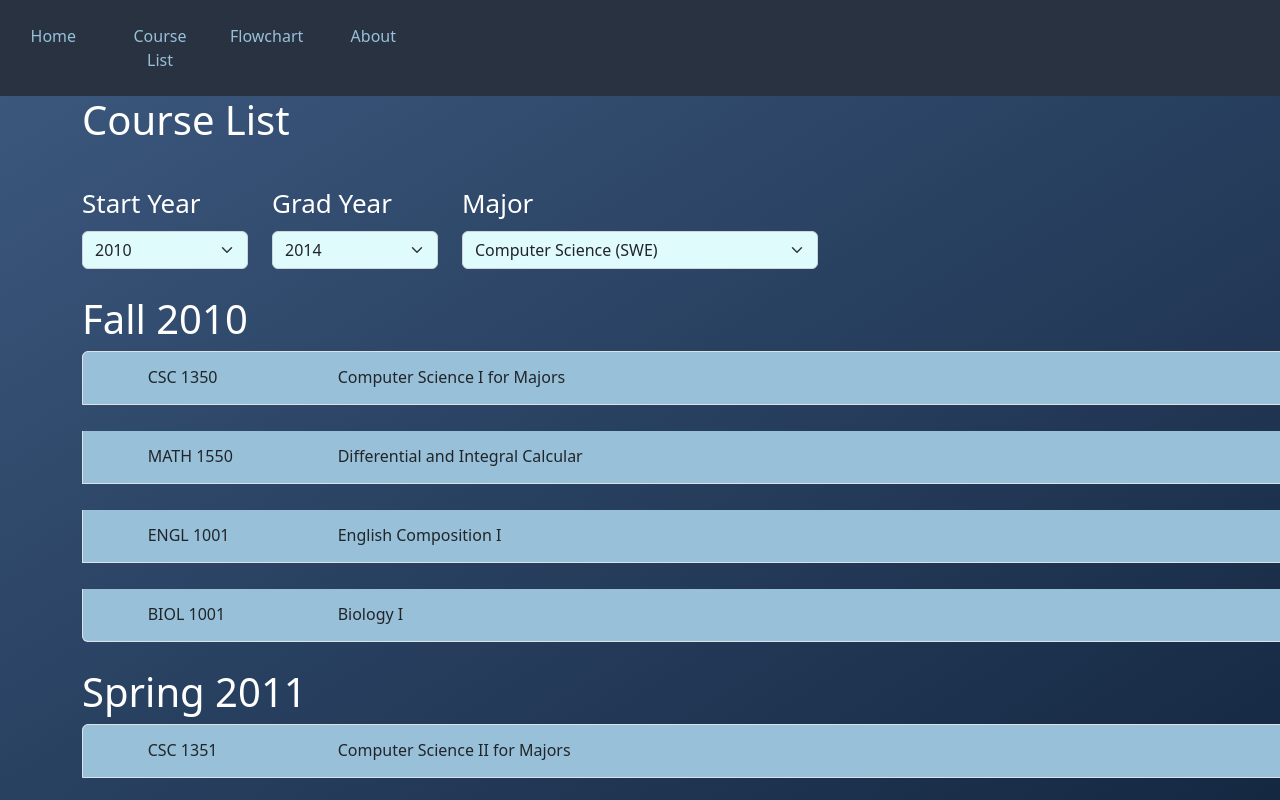
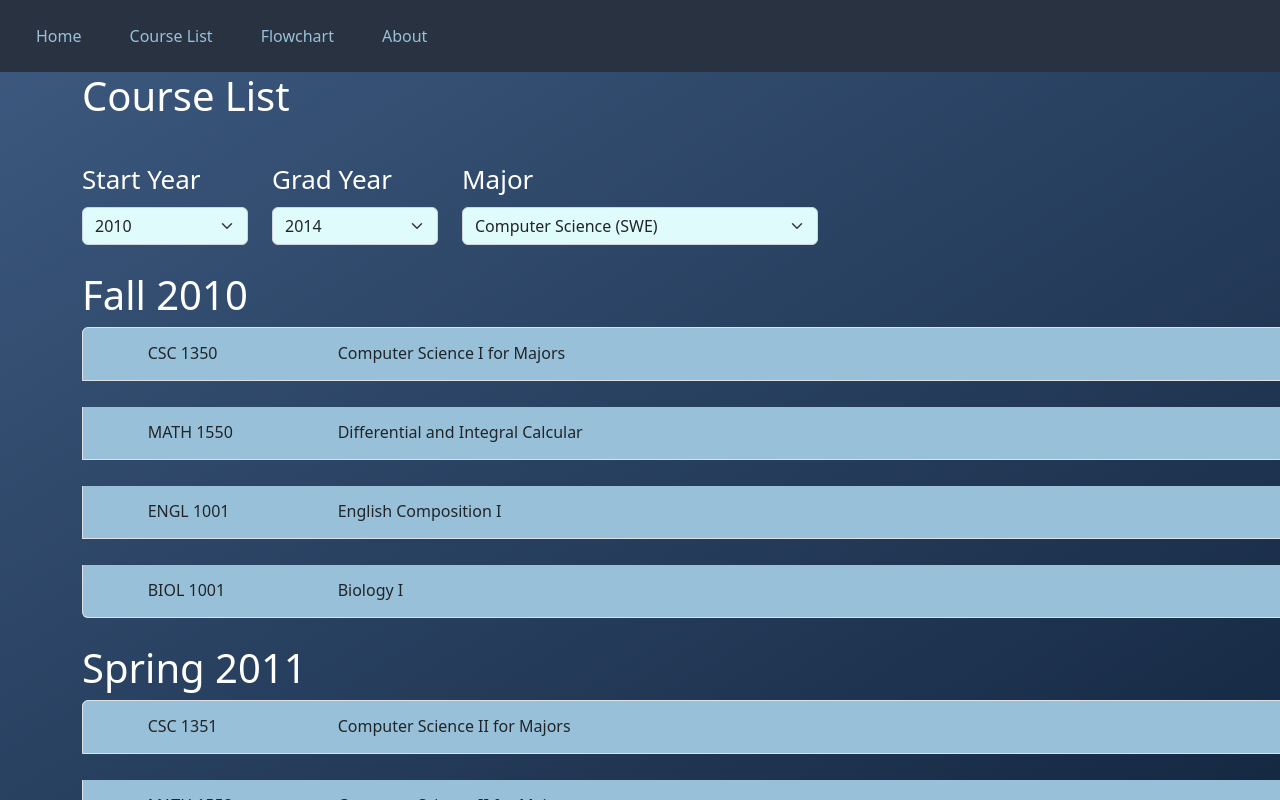
Before and after one commit to SamJones329/OnTrackFrontend, a React (Create React App) app: page /geaux-hack-2022/courselist in a window 1280 px wide. Shown: the top 800 px of the page. Built offline with nearby package versions, Linux system fonts and the light colour scheme.

Commit message:
Refactor Navbar to Bootstrap Navbar

```diff
--- a/src/components/Navbar/Navbar.scss
+++ b/src/components/Navbar/Navbar.scss
@@ -1,17 +1,20 @@
 .custom-nav{
     background-color: #293241;
+    padding-top: 1rem;
+    padding-bottom: 1rem;
 }
 
-.link-button{
-    padding: 1.5em 0 1.5em 0;
-    text-align: center;
+.container.nav-container{
+    margin-left: 0% !important;
 }
 
 a.custom-link{
-    color: #98c1d9;
-    text-decoration: none;
+    color: #98c1d9 !important;
+    text-decoration: none !important;
+    margin-left: 1.5rem;
+    margin-right: 1.5rem;
 }
 
 a:hover.custom-link{
-    color: #e0fbfc;
+    color: #e0fbfc !important;
 }
--- a/src/components/Navbar/Navbar.tsx
+++ b/src/components/Navbar/Navbar.tsx
@@ -2,8 +2,10 @@ import * as React from 'react';
 import {
   Container,
   Row,
-  Col
+  Col,
+  Nav
 } from "react-bootstrap";
+import {Navbar as BSNavbar} from "react-bootstrap"
 import { Link } from 'react-router-dom';
 import './Navbar.scss';
 
@@ -11,18 +13,16 @@ import './Navbar.scss';
 export default function Navbar(props: {children?: React.ReactNode}) {
   return (
     <div className='custom-nav'>
-      <Container fluid>
-        <Row>
-          <Col md={4}>
-            <Row>
-              <Col md={3} className="link-button"><Link to={"/geaux-hack-2022/"} className="custom-link">Home</Link></Col>
-              <Col md={3} className="link-button"><Link to={"/geaux-hack-2022/courselist"} className="custom-link">Course List</Link></Col>
-              <Col md={3} className="link-button"><Link to={"/geaux-hack-2022/flowchart"} className="custom-link">Flowchart</Link></Col>
-              <Col md={3} className="link-button"><Link to={"/geaux-hack-2022/about"} className="custom-link">About</Link></Col>
-            </Row>
-          </Col>
-        </Row>
-      </Container>
+      <BSNavbar>
+        <Container className='nav-container'>
+          <BSNavbar.Collapse>
+            <Nav.Link className="custom-link" href="/geaux-hack-2022/">Home</Nav.Link>
+            <Nav.Link className="custom-link" href="/geaux-hack-2022/courselist">Course List</Nav.Link>
+            <Nav.Link className="custom-link" href="/geaux-hack-2022/flowchart">Flowchart</Nav.Link>
+            <Nav.Link className="custom-link" href="/geaux-hack-2022/about">About</Nav.Link>
+          </BSNavbar.Collapse>
+        </Container>
+      </BSNavbar>
       {props.children}
     </div>
   )
```
